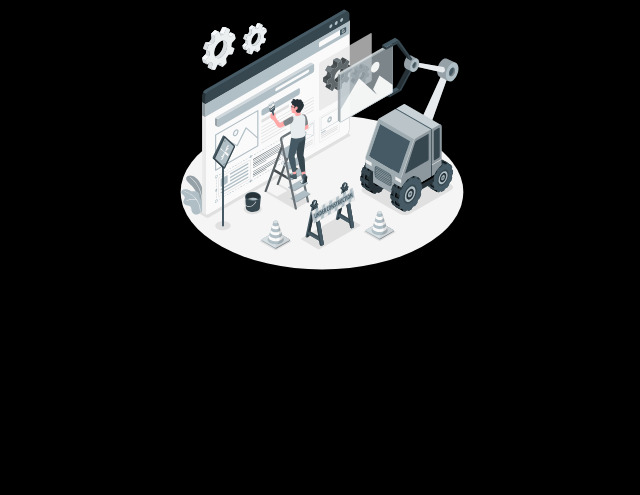
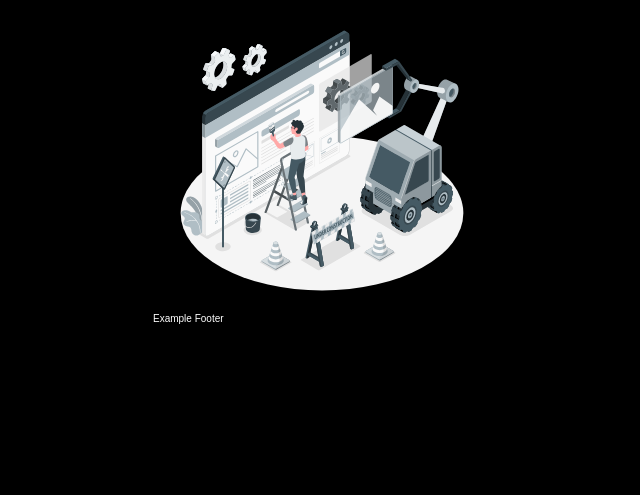
Before and after one commit to axonio-coop/axonio-coop.github.io, a plain HTML site: page index.html in a window 1280 px wide. Shown: the part 305-800 px from the top of the page, without its empty margins (318-958 px from the left). Drawn offline with Linux system fonts and the light colour scheme.

Commit message:
Create basic structure

```diff
--- a/index.html
+++ b/index.html
@@ -9,9 +9,19 @@
 </head>
 
 <body>
-  <div class="construction-container">
-    <h1>Under Construction</h1>
-    <img id="construction-image" src="./images/underconstruction.svg" alt="Under Construction Image">
+  <div class="container">
+    <div class="header">
+      <p>Example Header</p>
+    </div>
+    <div class="content">
+      <div class="construction-container">
+        <h1>Under Construction</h1>
+        <img id="construction-image" src="./images/underconstruction.svg" alt="Under Construction Image">
+      </div>
+    </div>
+    <div class="footer">
+      Example Footer
+    </div>
   </div>
 </body>
 
--- a/style.css
+++ b/style.css
@@ -7,6 +7,15 @@ body {
     justify-content: center;
     height: 100vh;
     margin: 0;
+}
+
+.container {
+    /* For the general site structure */
+}
+
+.header {
+    /* For the header information */
+    font-size: x-large;
 }
 
 .construction-container {
@@ -23,3 +32,7 @@ h1 {
     max-height: 300px;
     /* Increase the maximum height for the image */
 }
+
+.footer {
+    font-size: x-small;
+}
```
